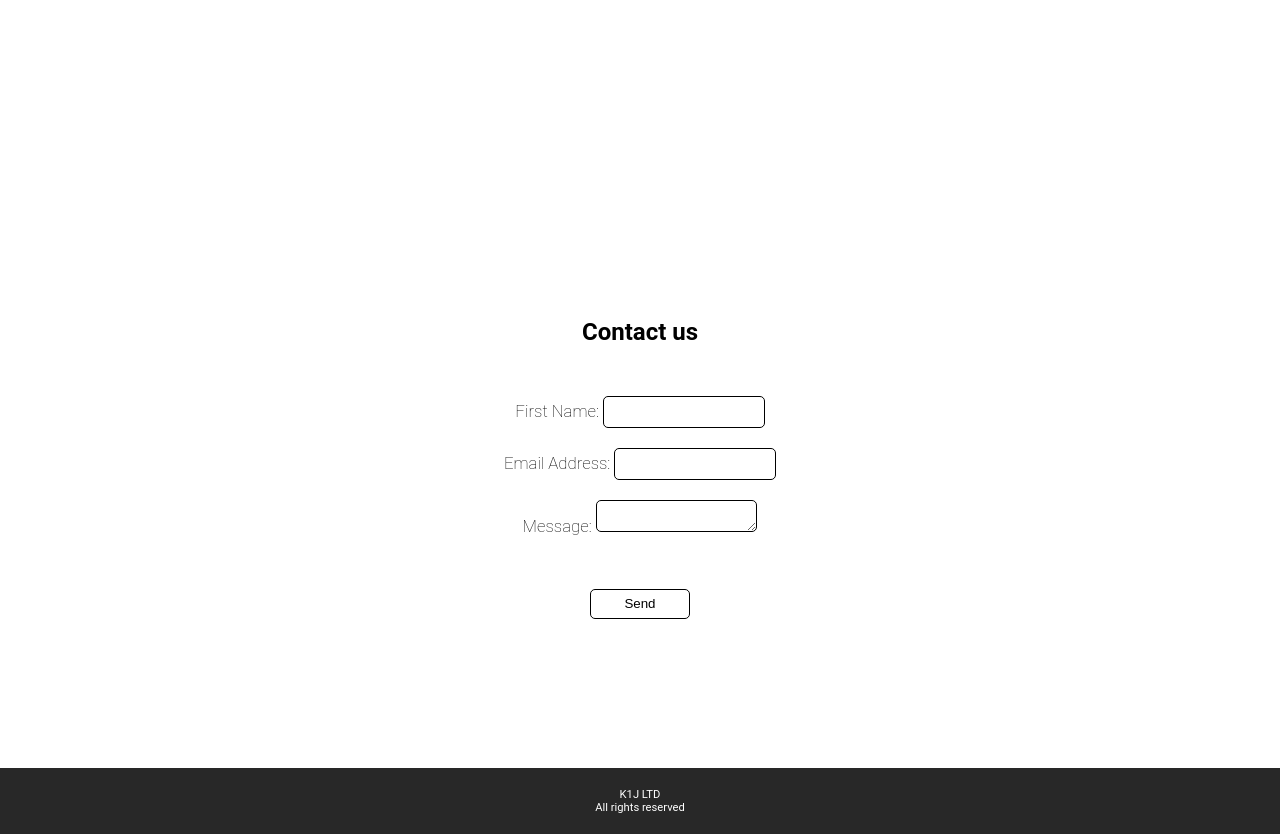
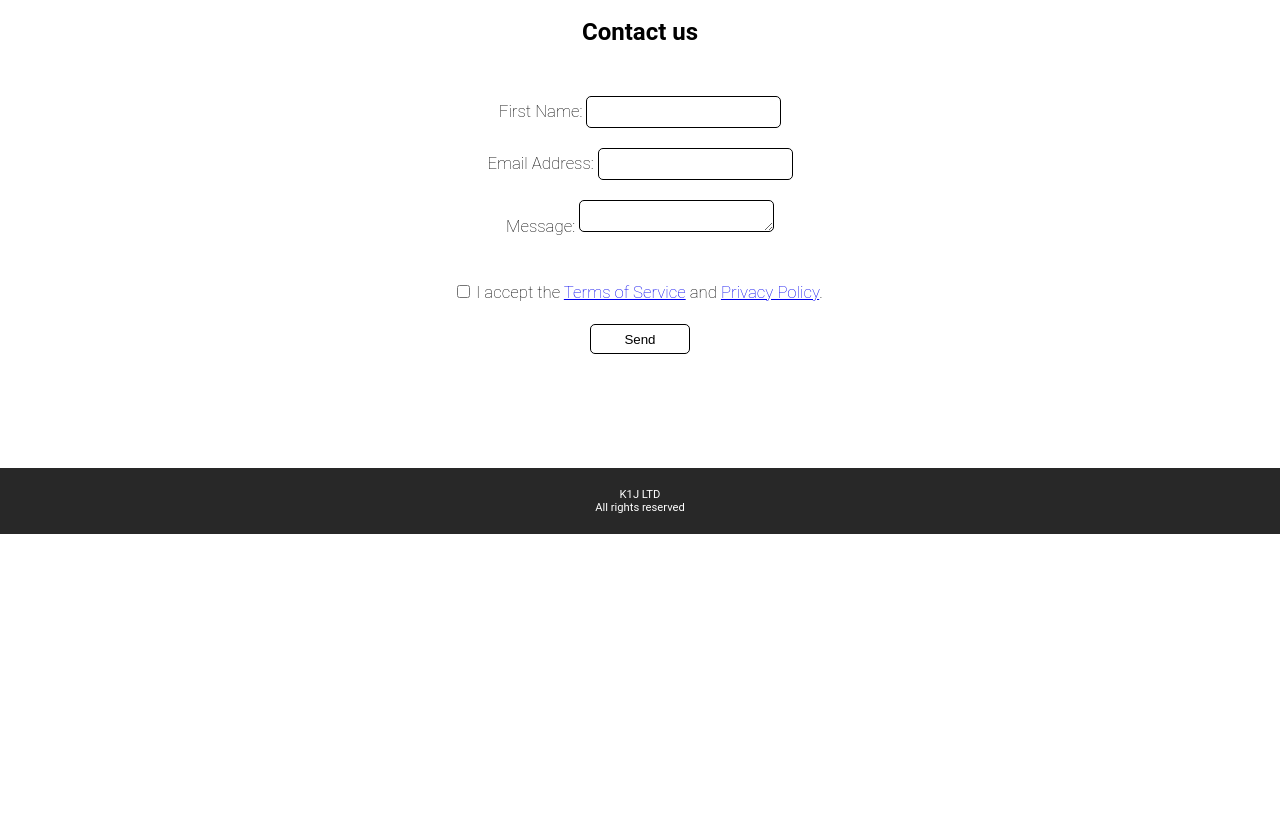
Before and after one commit to ArtemBielkovskyi/K1JLTD, a PHP site: page / in a window 1280 px wide. Shown: the part 2721-3555 px from the top of the page. After the commit the page ends 3255 px from the top, so only its background shows below. Run offline with PHP 8.4, Linux system fonts and the light colour scheme.

Commit message:
Added privacy policy and terms of service page

```diff
--- a/HomePage.css
+++ b/HomePage.css
@@ -83,7 +83,7 @@ i{
     color: white;
     font-weight: bold;
     padding-bottom: 200px;
-    margin-bottom: 300px;
+    margin-bottom: 200px;
 }
 
 
@@ -208,7 +208,7 @@ i{
 }
 
 .MessageField{
-    margin-bottom: 50px;
+    margin-bottom: 40px;
     font-size: 0.7em;
 }
 
@@ -228,6 +228,8 @@ i{
     background-color: #ffffff;
     color: rgb(0, 0, 0);
     cursor: pointer;
+    margin-top: 20px;
+    transition: all 0.3s;
 }
 
 .SendMessage:hover{
@@ -238,7 +240,7 @@ i{
 .SecondPicture{
     width: 100%;
     height: 100%;
-    background-image: url('images/HomePageSecondPic.jpg');
+    background-image: url('images/HomeSecondPicture.jpg');
     background-size: cover;
     background-position: center;
     background-repeat: no-repeat;
@@ -253,5 +255,9 @@ i{
     color: white;
     font-weight: bold;
     padding-bottom: 200px;
-    margin-bottom: 300px;
+    margin-bottom: 100px;
 }
+
+.termsAndConditions{
+    font-size: 0.7em;
+}
--- a/Index.php
+++ b/Index.php
@@ -48,6 +48,11 @@
                 <p class="FirstNameField"><label>First Name:</label> <input name="myEmail" type="text" class="InputField"/></p>
                 <p class="EmailAddressField"><label>Email Address:</label> <input style="cursor: pointer;" name="myEmail" type="text" class="InputField"/></p>
                 <p class="MessageField"><label>Message:</label>  <textarea name="message" class="InputField"></textarea> </p>
+                <!-- Checkbox for accepting terms/privacy policy -->
+                <p>
+                    <input type="checkbox" id="terms" name="terms" required>
+                    <label for="terms" class="termsAndConditions">I accept the <a href="html/TermsOfService.php">Terms of Service</a> and <a href="html/TermsOfService.php">Privacy Policy</a>.</label>
+                </p>
                 <p><input type="submit" value="Send" class="SendMessage"/></p>
             </formclass>
         </div>
```
Also changed, not shown: html/TermsOfService.php (added, +7 -0 lines).
